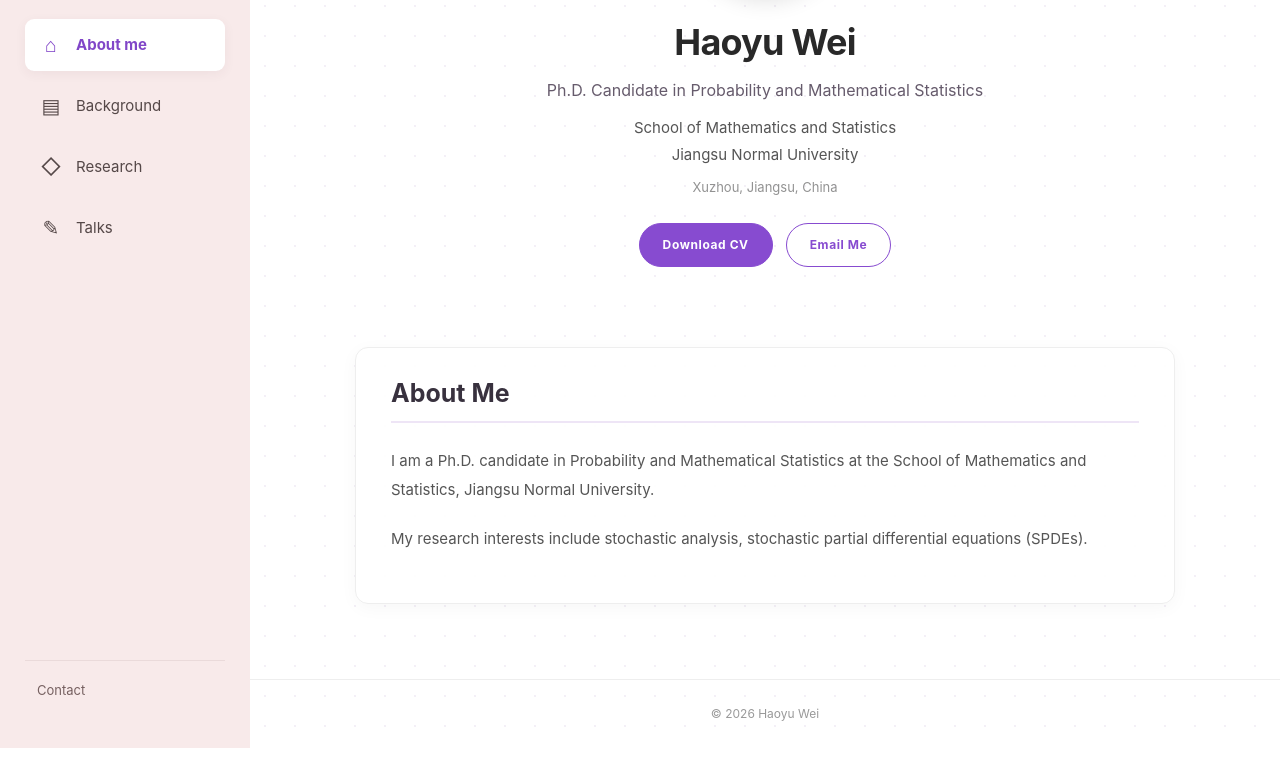
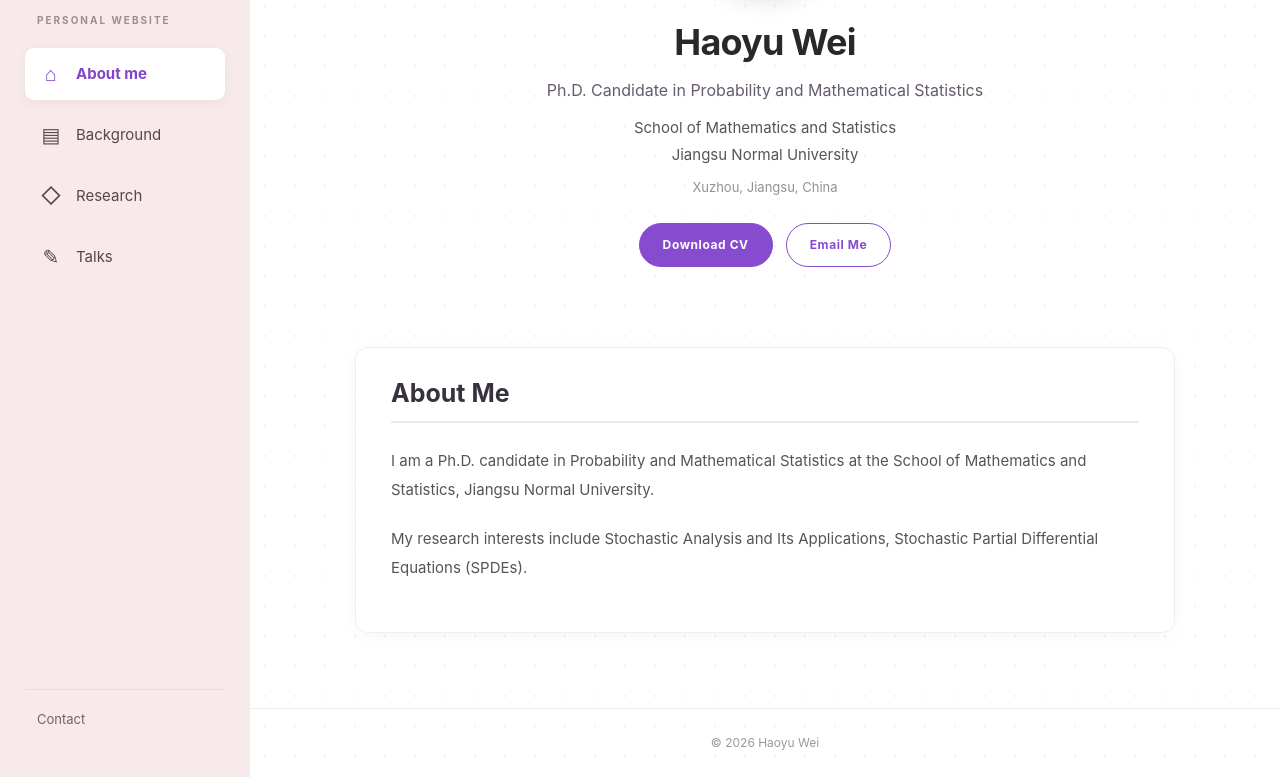
Before and after one commit to HaoyuWei-math/HaoyuWei-math.github.io, a Jekyll site: the page built from index.html, in a window 1280 px wide and 900 px high, scrolled down 153 px, cut to the strip 123-900 px from the top of the window. Built offline with Jekyll 4.4.1, drawn with Linux system fonts in a browser that asks for light colours; a script bundle is joined from its source files by our own code; a style sheet for code colours, icons or effects is not loaded; before the commit the page ends 1024 px from its top, so only the background shows below that.

Commit message:
Update index.html

```diff
--- a/index.html
+++ b/index.html
@@ -55,8 +55,8 @@ redirect_from:
   </p>
 
   <p>
-    My research interests include stochastic analysis,
-    stochastic partial differential equations (SPDEs).
+    My research interests include Stochastic Analysis and Its Applications,
+    Stochastic Partial Differential Equations (SPDEs).
   </p>
 
 </section>
@@ -102,7 +102,7 @@ redirect_from:
 
   <ul>
     <li>Stochastic Partial Differential Equations</li>
-    <li>Stochastic Analysis and their applications</li>
+    <li>Stochastic Analysis and Its Applications</li>
   </ul>
 
 </section>
```
